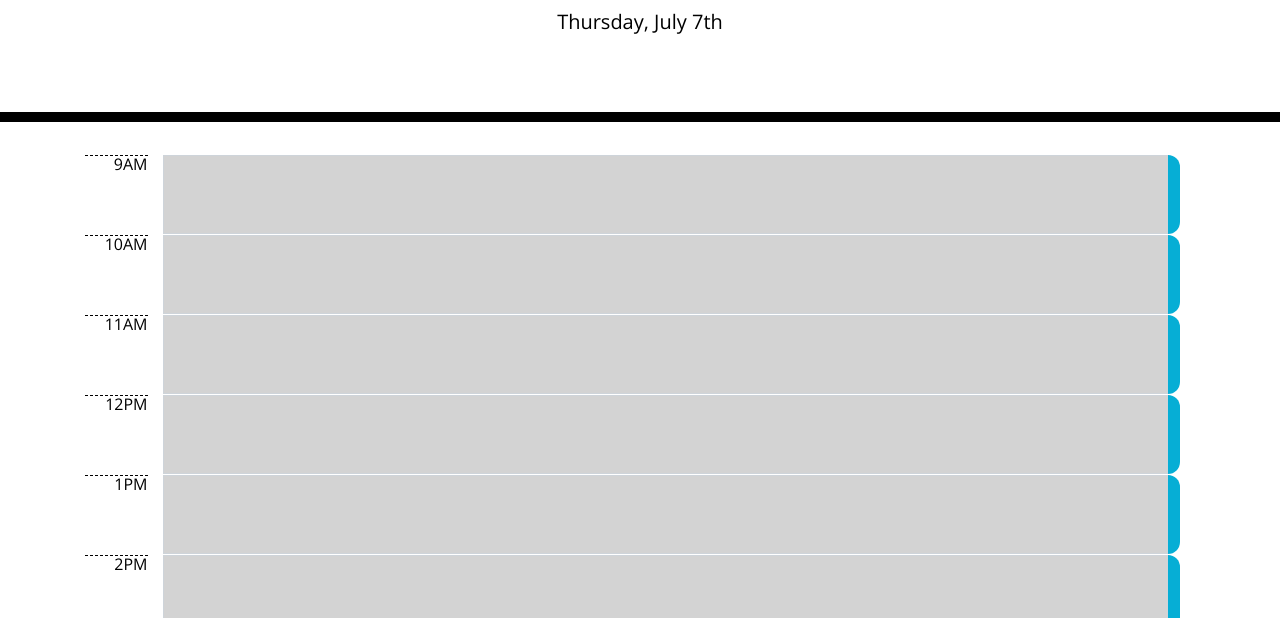
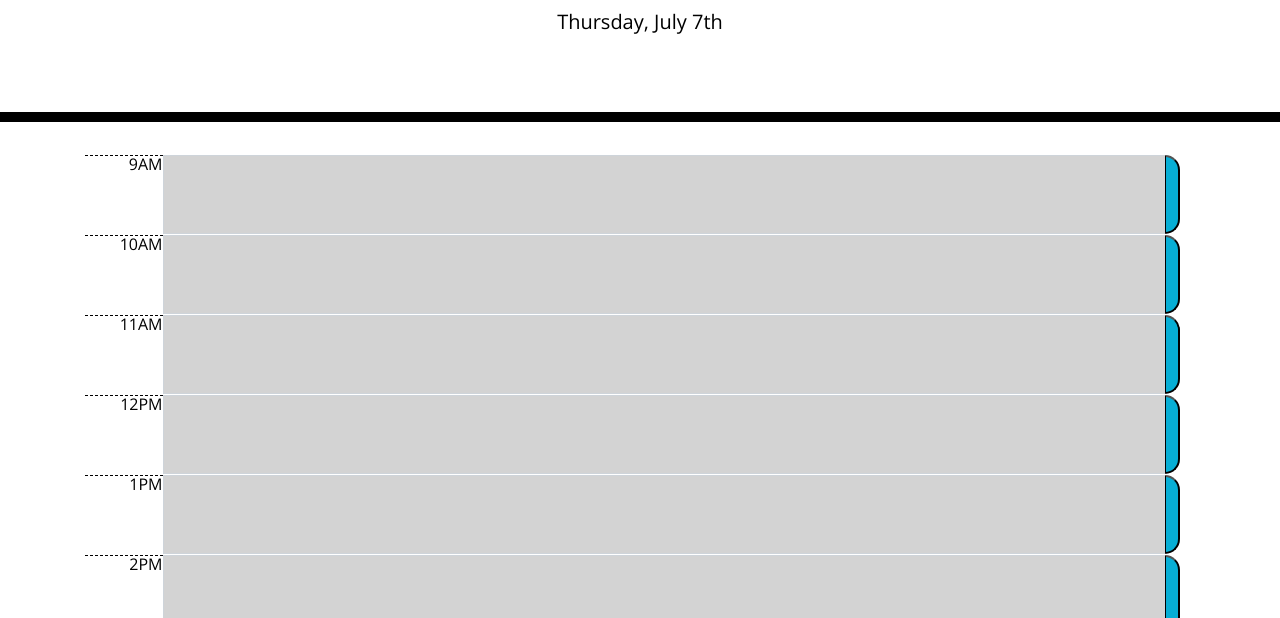
Before and after one commit to MaxKottong/Work-Scheduler, a plain HTML site: page index.html in a window 1280 px wide. Shown: the part 182-800 px from the top of the page. Drawn offline with nearby package versions, Linux system fonts and the light colour scheme; a web font is replaced by a local one.

Commit message:
Added to readme, fixed padding issue on times

```diff
--- a/assets/css/style.css
+++ b/assets/css/style.css
@@ -75,6 +75,6 @@ textarea {
     margin: 0 1px 0 0;
 }
 
-.saveBtn {
-    border: none;
+.col-1 {
+    padding-right: 0;
 }
```
Also changed, not shown: assets/images/Finished-Site.PNG (added), 1 other file.
